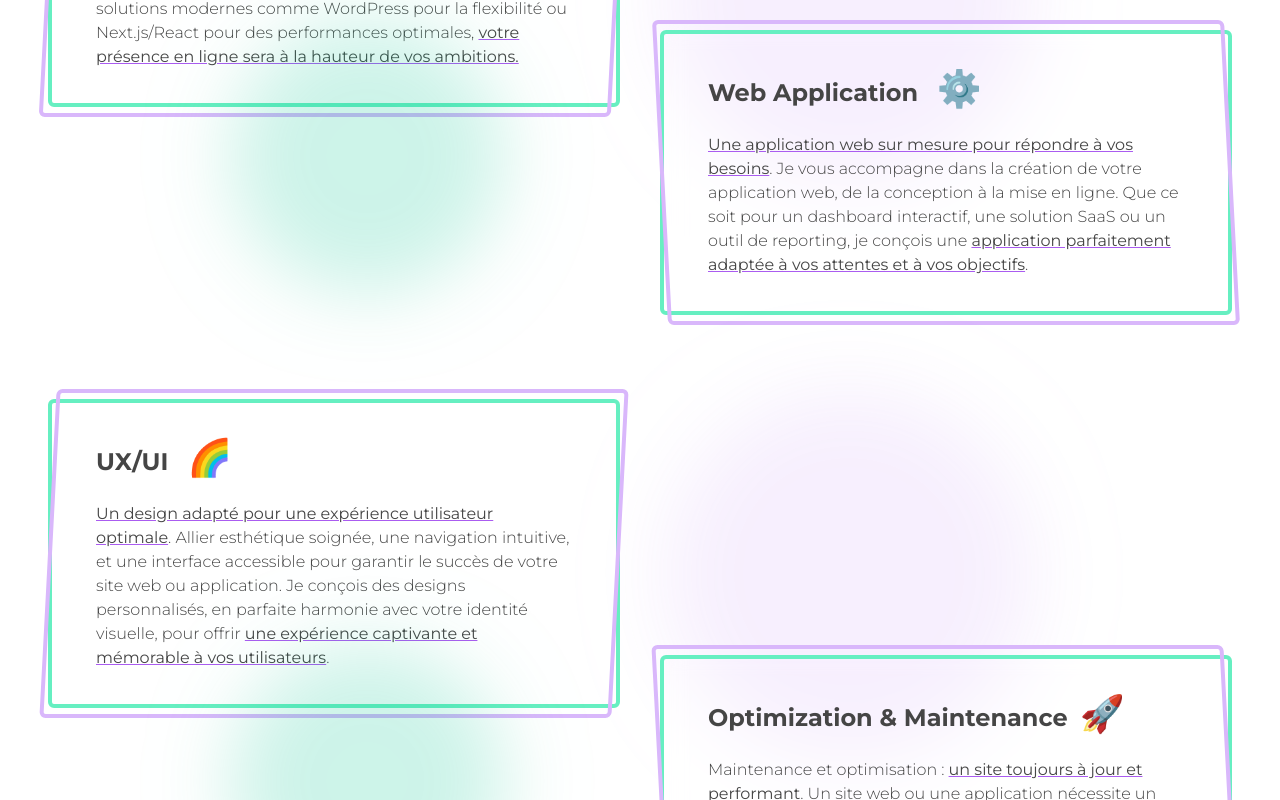
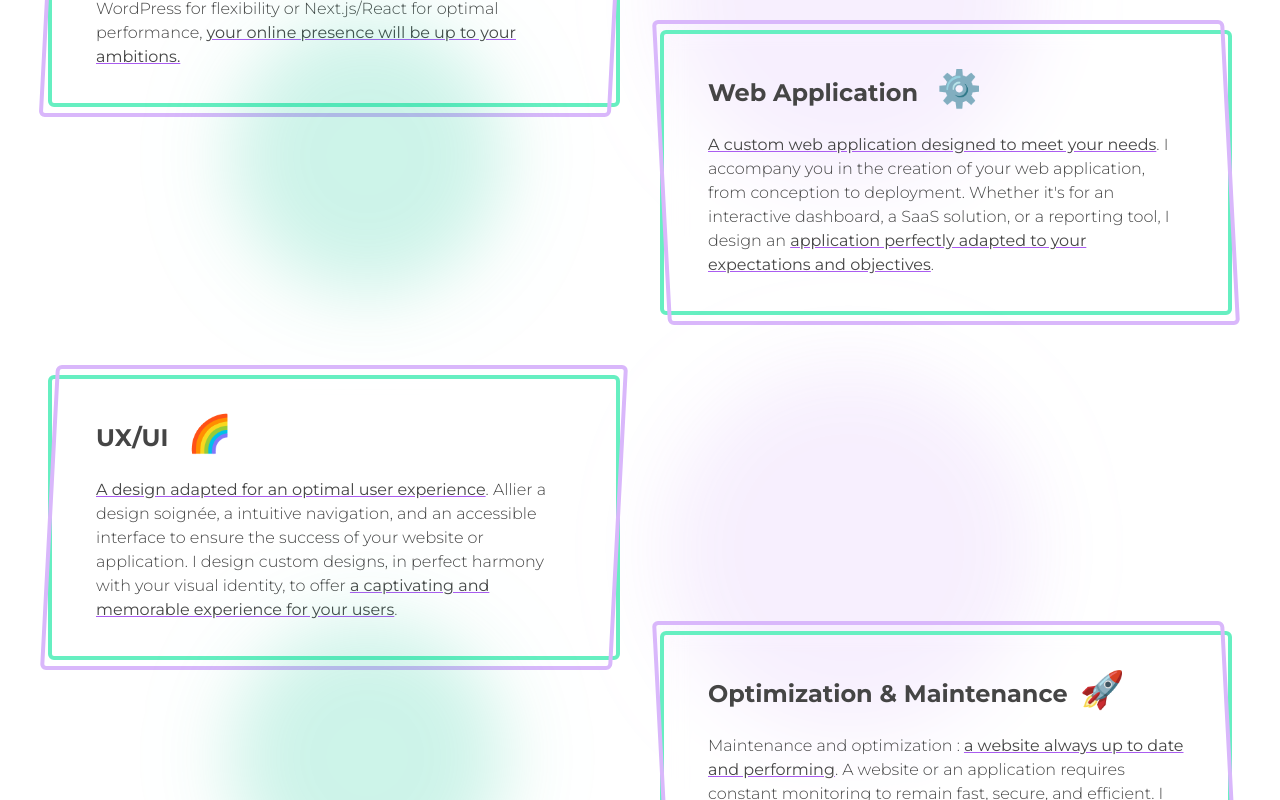
Before and after one commit to StefanHyde/PortfolioV2, a Next.js app: page /en/services in a window 1280 px wide. Shown: the part 740-1540 px from the top of the page. Built offline with nearby package versions, Linux system fonts and the light colour scheme; no server answers.

Commit message:
Add translations for services page and reformating html translations

```diff
--- a/messages/en.json
+++ b/messages/en.json
@@ -92,7 +92,11 @@
       "site-web": "Website",
       "application-web": "Web Application",
       "ux-ui": "UX/UI",
-      "optimisation-maintenance": "Optimization & Maintenance"
+      "optimisation-maintenance": "Optimization & Maintenance",
+      "site-web-description": "Custom websites, e-commerce sites, and blogs with <strong> WordPress or Next.js/React </strong>. Whether you want to present your business, sell your products, or share your passions, I design custom and high-performance websites, adapted to your needs and image. Thanks to modern solutions like WordPress for flexibility or Next.js/React for optimal performance, <strong> your online presence will be up to your ambitions. </strong>",
+      "application-web-description": "<strong>A custom web application designed to meet your needs</strong>. I accompany you in the creation of your web application, from conception to deployment. Whether it's for an interactive dashboard, a SaaS solution, or a reporting tool, I design an <strong>application perfectly adapted to your expectations and objectives</strong>.",
+      "ux-ui-description": "<strong>A design adapted for an optimal user experience</strong>. Allier a design soignée, a intuitive navigation, and an accessible interface to ensure the success of your website or application. I design custom designs, in perfect harmony with your visual identity, to offer <strong>a captivating and memorable experience for your users</strong>.",
+      "optimisation-maintenance-description": "Maintenance and optimization : <strong>a website always up to date and performing</strong>. A website or an application requires constant monitoring to remain fast, secure, and efficient. I offer regular maintenance and technical optimization services, ensuring <strong>the longevity, maintainability, and performance of your project over time</strong>."
     }
   },
   "Navigation": {
--- a/messages/fr.json
+++ b/messages/fr.json
@@ -12,7 +12,7 @@
       "je-vous-trouve-la": "je vous trouve la",
       "solution": "solution",
       "intro-paragraph": "Que vous lanciez votre premier projet web ou que vous souhaitiez optimiser votre présence en ligne, je vous accompagne à chaque étape. Ensemble, nous concevons des solutions adaptées à vos objectifs, vos besoins et votre budget.",
-      "site-web": "site web",
+      "site-web": "Site web",
       "site-web-description": "Un site destiné à promouvoir votre activité, un site e-commerce pour vendre vos créations, ou un blog pour partager vos passions ? Je vous accompagne dans le developpement de votre projet.",
       "application-web": "Application web",
       "application-web-description": "Une application web : bien plus qu'un site, un levier puissant pour accélérer votre croissance et transformer vos idées en solutions concrètes.",
@@ -30,7 +30,7 @@
       "ecouter": "écouter",
       "presentation-paragraph": "Je suis Stefan, <strong>développeur passionné et engagé</strong>, spécialisé dans la création de sites et d'applications web sur mesure. Mon objectif : transformer vos idées en solutions numériques <strong>modernes, accessibles, et performantes</strong>. À l'écoute de vos besoins et de vos ambitions, je conçois des interfaces ergonomiques, inclusives et adaptées à tous vos utilisateurs, tout en respectant les standards UX/UI actuels. Ensemble, nous bâtirons une <strong>expérience numérique qui reflète votre identité</strong> tout en captivant et fidélisant votre audience.",
       "presentation-paragraph-2": "Ensemble, nous donnerons vie à vos projets avec des solutions qui allient esthétique, fonctionnalité et longévité. Je suis ici pour <strong> écouter et créer des solutions qui soutiennent votre vision </strong>",
-      "presentation-conclusion": "<strong> Faites le choix d’un développement pensé pour vous et vos utilisateurs.</strong>",
+      "presentation-conclusion": "<strong> Faites le choix d'un développement pensé pour vous et vos utilisateurs.</strong>",
       "en-savoir-plus": "En savoir plus"
     },
     "ContactSection": {
@@ -53,13 +53,13 @@
       "title": "À propos",
       "subtitle": "Mon parcours, mes expériences"
     },
-    "presentation-paragraph": "Je suis Stéphane, développeur web basé en France, spécialisé dans la création de sites internet et d&apos;applications web.<br />Après de nombreuses expériences dans le support technique et la communication, j&apos;ai décidé de me reconvertir dans le domaine du développement web. Passionné et curieux, j’enrichis chaque jour mes compétences en développement, conception, logique, pour répondre de manière optimale à chaque nouveau challenge qui s&rsquo;offre à moi. <br /> Au-delà de ma curiosité, je suis également créatif dans divers domaines. J&apos;utilise cette créativité dans le cadre du développement web pour proposer des solutions originales et adaptées à chaque projet. Car le développement ne doit pas s&apos;arrêter à une ligne de code !",
+    "presentation-paragraph": "Je suis Stéphane, développeur web basé en France, spécialisé dans la création de sites internet et d&apos;applications web.<br />Après de nombreuses expériences dans le support technique et la communication, j&apos;ai décidé de me reconvertir dans le domaine du développement web. Passionné et curieux, j'enrichis chaque jour mes compétences en développement, conception, logique, pour répondre de manière optimale à chaque nouveau challenge qui s&rsquo;offre à moi. <br /> Au-delà de ma curiosité, je suis également créatif dans divers domaines. J&apos;utilise cette créativité dans le cadre du développement web pour proposer des solutions originales et adaptées à chaque projet. Car le développement ne doit pas s&apos;arrêter à une ligne de code !",
     "experiences": "Expériences",
     "stack-technique": "Stack technique",
     "developpeur-full-stack": "Développeur full-stack (freelance)",
     "developpeur-frontend": "Développeur frontend",
     "freelance-description": "Développement de sites web et applications web. Conception et création UX / UI",
-    "la-25eme-heure-description": "Développement d’évolutions sur une application back-office et front destinée aux différents acteurs de la distribution cinématographique",
+    "la-25eme-heure-description": "Développement d'évolutions sur une application back-office et front destinée aux différents acteurs de la distribution cinématographique",
     "thuria-description": "Création de plateformes et de thèmes personnalisés sur Wordpress ayant pour but de promouvoir le tourisme régional",
     "advisa-description": "Intégration et personnalisation de solutions e - commerce. Création de thèmes ainsi que de plugins sous diverses plateformes.",
     "langages": "Langages",
@@ -92,7 +92,11 @@
       "site-web": "Site web",
       "application-web": "Application web",
       "ux-ui": "UX/UI",
-      "optimisation-maintenance": "Optimisation & Maintenance"
+      "optimisation-maintenance": "Optimisation & Maintenance",
+      "site-web-description": "Des sites vitrines, e-commerces et blogs sur mesure avec<strong> WordPress ou Next.js/React</strong>. Que vous souhaitiez présenter votre entreprise, vendre vos produits ou partager vos idées, je conçois des sites web personnalisés et performants, adaptés à vos besoins et à votre image. Grâce à des solutions modernes comme WordPress pour la flexibilité ou Next.js/React pour des performances optimales,<strong>votre présence en ligne sera à la hauteur de vos ambitions.</strong>",
+      "application-web-description": "<strong>Une application web sur mesure pour répondre à vos besoins</strong>. Je vous accompagne dans la création de votre application web, de la conception à la mise en ligne. Que ce soit pour un dashboard interactif, une solution SaaS ou un outil de reporting, je conçois une <strong>application parfaitement adaptée à vos attentes et à vos objectifs</strong>.",
+      "ux-ui-description": "<strong>Un design adapté pour une expérience utilisateur optimale</strong>. Allier esthétique soignée, une navigation intuitive, et une interface accessible pour garantir le succès de votre site web ou application. Je conçois des designs personnalisés, en parfaite harmonie avec votre identité visuelle, pour offrir <strong>une expérience captivante et mémorable à vos utilisateurs</strong>.",
+      "optimisation-maintenance-description": "Maintenance et optimisation : <strong>un site toujours à jour et performant</strong>. Un site web ouune application nécessite un suivi constant pour rester rapide, sécurisé et efficace. Je vous propose des services de maintenance régulière et d&apos;optimisation technique, assurant <strong>la pérennité, la maintenabilité et la performance de votre projet au fil du temps</strong>."
     }
   },
   "Navigation": {
--- a/src/app/[locale]/about/page.tsx
+++ b/src/app/[locale]/about/page.tsx
@@ -42,10 +42,11 @@ export default function About() {
         </div>
 
         <div className="dark:border-almost-white text-dark-800 dark:text-almost-white skew-container flex flex-col rounded-md border-solid p-8 backdrop-blur-md md:w-3/4">
-          <p
-            className="text-normal font-montserrat text-sm font-light md:text-base"
-            dangerouslySetInnerHTML={{ __html: t('presentation-paragraph') }}
-          />
+          <p className="text-normal font-montserrat text-sm font-light md:text-base">
+            {t.rich('presentation-paragraph', {
+              strong: (chunks) => <strong>{chunks}</strong>,
+            })}
+          </p>
         </div>
       </div>
 
--- a/src/components/about.tsx
+++ b/src/components/about.tsx
@@ -56,24 +56,21 @@ export default function About() {
 
       <div className="relative mt-24 flex flex-col items-center xl:mt-12 xl:w-1/2 xl:flex-row">
         <div className="dark:border-almost-white text-dark-800 dark:text-almost-white skew-container flex flex-col rounded-md border-solid p-8 pt-28 backdrop-blur-md md:pt-32 xl:pt-12 xl:pr-28">
-          <p
-            className="text-normal font-montserrat mb-6 text-sm font-light md:text-base"
-            dangerouslySetInnerHTML={{
-              __html: t.raw('presentation-paragraph'),
-            }}
-          ></p>
-          <p
-            className="text-normal font-montserrat mb-6 text-sm font-light md:text-base"
-            dangerouslySetInnerHTML={{
-              __html: t.raw('presentation-paragraph-2'),
-            }}
-          ></p>
-          <p
-            className="text-normal font-montserrat text-sm font-normal md:text-base"
-            dangerouslySetInnerHTML={{
-              __html: t.raw('presentation-conclusion'),
-            }}
-          ></p>
+          <p className="text-normal font-montserrat mb-6 text-sm font-light md:text-base">
+            {t.rich('presentation-paragraph', {
+              strong: (chunks) => <strong>{chunks}</strong>,
+            })}
+          </p>
+          <p className="text-normal font-montserrat mb-6 text-sm font-light md:text-base">
+            {t.rich('presentation-paragraph-2', {
+              strong: (chunks) => <strong>{chunks}</strong>,
+            })}
+          </p>
+          <p className="text-normal font-montserrat text-sm font-normal md:text-base">
+            {t.rich('presentation-conclusion', {
+              strong: (chunks) => <strong>{chunks}</strong>,
+            })}
+          </p>
         </div>
 
         <div className="from-primary-50 to-primary-100 dark:from-primary-950 border-primary-300 dark:border-primary-950 absolute -top-24 z-10 flex h-44 w-44 items-center justify-center rounded-full border-8 bg-linear-to-bl shadow-xl duration-300 hover:scale-105 hover:rotate-2 md:h-52 md:w-52 xl:-top-12 xl:-right-24 dark:to-slate-950">
--- a/src/components/intro.tsx
+++ b/src/components/intro.tsx
@@ -63,7 +63,11 @@ export default function Intro() {
             {t('site-web')}
             <span className="ml-3 text-4xl">🧑‍💻</span>
           </h3>
-          <p className="text-sm font-extralight">{t('site-web-description')}</p>
+          <p className="text-sm font-extralight">
+            {t.rich('site-web-description', {
+              strong: (chunks) => <strong>{chunks}</strong>,
+            })}
+          </p>
         </div>
         <div className="border-primary-500 dark:border-almost-white dark:text-almost-white from-primary-50 dark:from-primary-950 row-span-2 rounded-md border-2 border-solid bg-linear-to-b to-transparent p-4 text-center shadow-md backdrop-blur-md">
           <h3 className="mb-4 text-2xl font-semibold">
--- a/src/components/servicesGrid.tsx
+++ b/src/components/servicesGrid.tsx
@@ -28,18 +28,12 @@ export default function ServicesGrid() {
         <h2 className="font-montserrat text-dark-800 dark:text-almost-white text-2xl font-bold">
           {t('site-web')} <span className="ml-3 text-4xl">🧑‍💻</span>
         </h2>
-        <p className="text-normal font-montserrat text-sm font-light md:text-base">
-          Des sites vitrines, e-commerces et blogs sur mesure avec{' '}
-          <strong>WordPress ou Next.js/React</strong>. Que vous souhaitiez
-          présenter votre entreprise, vendre vos produits ou partager vos idées,
-          je conçois des sites web personnalisés et performants, adaptés à vos
-          besoins et à votre image. Grâce à des solutions modernes comme
-          WordPress pour la flexibilité ou Next.js/React pour des performances
-          optimales,{' '}
-          <strong>
-            votre présence en ligne sera à la hauteur de vos ambitions.
-          </strong>
-        </p>
+        <p
+          className="text-normal font-montserrat text-sm font-light md:text-base"
+          dangerouslySetInnerHTML={{
+            __html: t.raw('site-web-description'),
+          }}
+        ></p>
         <div className="bg-primary-500 dark:bg-primary-900 animate-blob absolute top-12 -z-10 h-40 w-40 rounded-full opacity-10 mix-blend-multiply blur-2xl filter md:-right-3/4 md:h-96 md:w-96 dark:opacity-30"></div>
       </motion.div>
       <motion.div
@@ -59,18 +53,12 @@ export default function ServicesGrid() {
         <h2 className="font-montserrat text-dark-800 dark:text-almost-white text-2xl font-bold">
           {t('application-web')} <span className="ml-3 text-4xl">⚙️</span>
         </h2>
-        <p className="text-normal font-montserrat text-sm font-light md:text-base">
-          <strong>
-            Une application web sur mesure pour répondre à vos besoins
-          </strong>
-          . Je vous accompagne dans la création de votre application web, de la
-          conception à la mise en ligne. Que ce soit pour un dashboard
-          interactif, une solution SaaS ou un outil de reporting, je conçois une{' '}
-          <strong>
-            application parfaitement adaptée à vos attentes et à vos objectifs
-          </strong>
-          .
-        </p>
+        <p
+          className="text-normal font-montserrat text-sm font-light md:text-base"
+          dangerouslySetInnerHTML={{
+            __html: t.raw('application-web-description'),
+          }}
+        ></p>
       </motion.div>
       <motion.div
         ref={refService3}
@@ -87,19 +75,12 @@ export default function ServicesGrid() {
         <h2 className="font-montserrat text-dark-800 dark:text-almost-white text-2xl font-bold">
           {t('ux-ui')} <span className="ml-3 text-4xl">🌈</span>
         </h2>
-        <p className="text-normal font-montserrat text-sm font-light md:text-base">
-          <strong>
-            Un design adapté pour une expérience utilisateur optimale
-          </strong>
-          . Allier esthétique soignée, une navigation intuitive, et une
-          interface accessible pour garantir le succès de votre site web ou
-          application. Je conçois des designs personnalisés, en parfaite
-          harmonie avec votre identité visuelle, pour offrir{' '}
-          <strong>
-            une expérience captivante et mémorable à vos utilisateurs
-          </strong>
-          .
-        </p>
+        <p
+          className="text-normal font-montserrat text-sm font-light md:text-base"
+          dangerouslySetInnerHTML={{
+            __html: t.raw('ux-ui-description'),
+          }}
+        ></p>
         <div className="bg-primary-500 dark:bg-primary-900 animate-blob absolute top-0 -z-10 h-40 w-40 rounded-full opacity-10 mix-blend-multiply blur-2xl filter md:-right-3/4 md:h-96 md:w-96 dark:opacity-30"></div>
       </motion.div>
       <motion.div
@@ -120,18 +101,12 @@ export default function ServicesGrid() {
           {t('optimisation-maintenance')}
           <span className="ml-3 text-4xl">🚀</span>
         </h2>
-        <p className="text-normal font-montserrat text-sm font-light md:text-base">
-          Maintenance et optimisation :{' '}
-          <strong>un site toujours à jour et performant</strong>. Un site web ou
-          une application nécessite un suivi constant pour rester rapide,
-          sécurisé et efficace. Je vous propose des services de maintenance
-          régulière et d&apos;optimisation technique, assurant{' '}
-          <strong>
-            la pérennité, la maintenabilité et la performance de votre projet au
-            fil du temps
-          </strong>
-          .
-        </p>
+        <p
+          className="text-normal font-montserrat text-sm font-light md:text-base"
+          dangerouslySetInnerHTML={{
+            __html: t.raw('optimisation-maintenance-description'),
+          }}
+        ></p>
       </motion.div>
     </div>
   );
```
